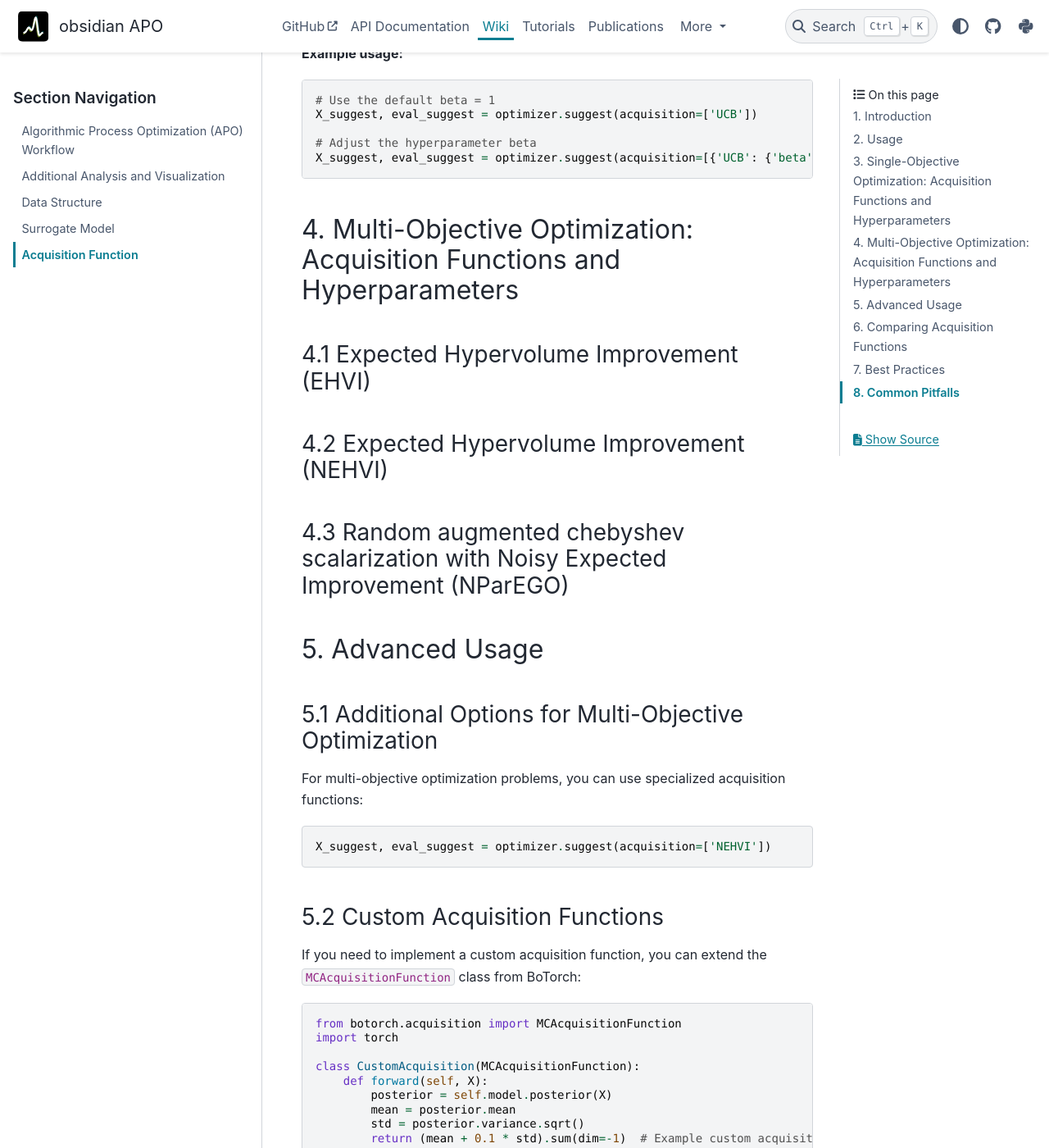
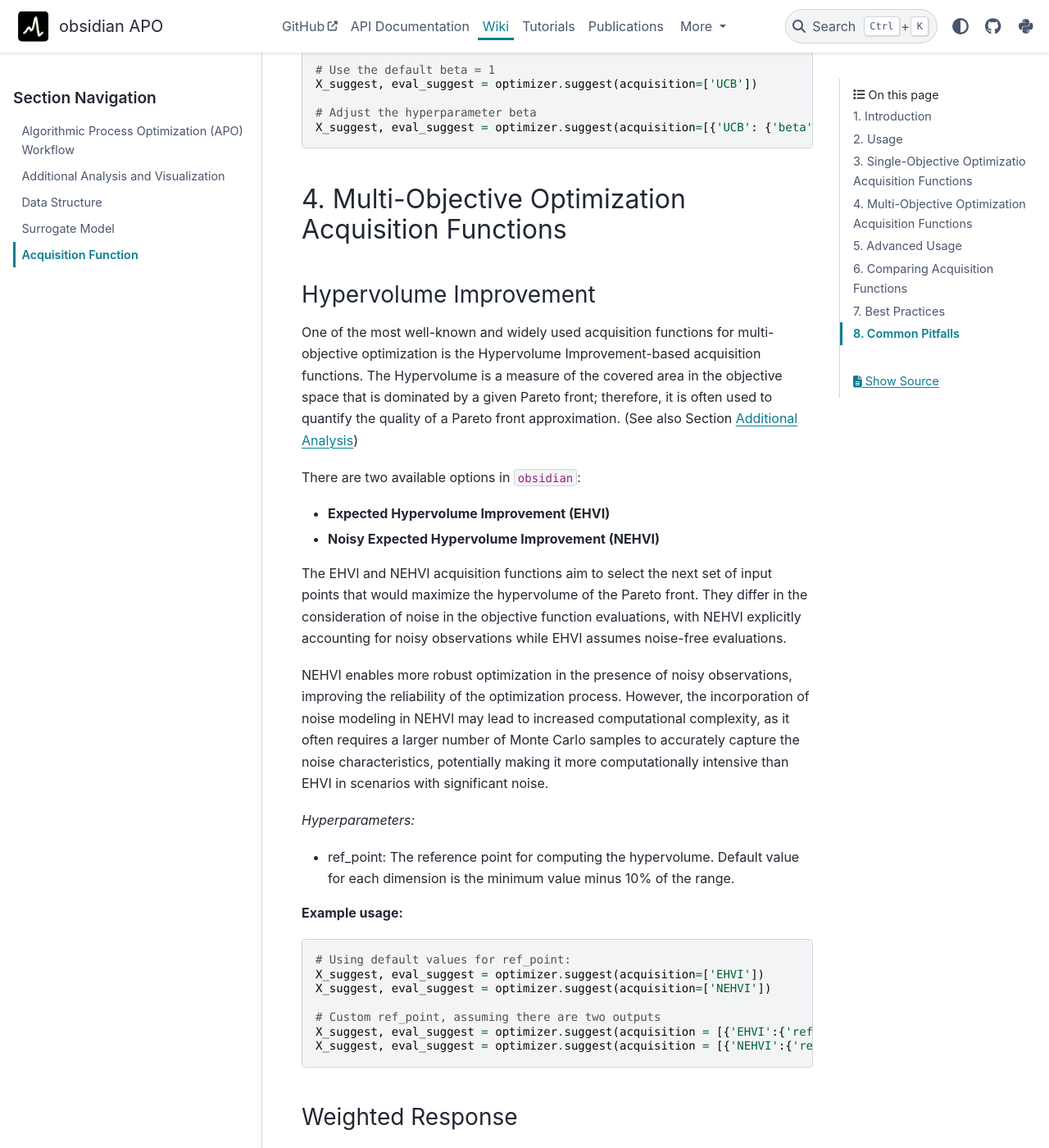
Before and after one commit to MSDLLCpapers/obsidian, a Sphinx documentation site: the page built from docs/wiki/5_AcquisitionFunction.md, in a window 1280 px wide and 1400 px high, scrolled down 4953 px. Shown: the whole window at 82% size. Built offline with Sphinx 7.4.7 and the PyData theme 0.15.4, drawn with Linux system fonts in a browser that asks for light colours; some of the changed text lies outside the part shown.

Commit message:
revise Hypervolume Improvement for MOO in 5_AcquisitionFunction.md

````diff
--- a/docs/wiki/5_AcquisitionFunction.md
+++ b/docs/wiki/5_AcquisitionFunction.md
@@ -65,10 +65,10 @@ The `acquisition` parameter should be always a list, containing either string or
 * If specifying custom hyperparameters for an acquisition function, use a dictionary element where the key is the acquisition function name and the value is a nested dictionary storing its hyperparameters (e.g., {'UCB': {'beta': 0.1}} for Upper Confidence Bound with a specified beta parameter).
 
 
-## 3. Single-Objective Optimization: Acquisition Functions and Hyperparameters
+## 3. Single-Objective Optimizatio Acquisition Functions
 
 
-### 3.1 Expected Improvement (EI)
+### Expected Improvement (EI)
 
 EI calculates the expected amount by which we will improve upon the current best observed value.
 
@@ -107,7 +107,7 @@ _Optional hyperparameters:_
     X_suggest, eval_suggest = optimizer.suggest(acquisition=[{'EI': {'inflate': 0.05}}])
     ```
 
-### 3.2 Noisy Expected Improvement (NEI)
+### Noisy Expected Improvement (NEI)
 
 NEI is a variant of EI that accounts for noise in the observations, making it more suitable for real-world problems with measurement uncertainty. It allows for more robust decision-making in selecting the next point for evaluation.
 
@@ -119,7 +119,7 @@ Currently NEI doesn't accept additional hyperparameters.
 X_suggest, eval_suggest = optimizer.suggest(acquisition=['NEI'])
 ```
 
-### 3.3 Probability of Improvement (PI)
+### Probability of Improvement (PI)
 
 PI is designed to aid in the efficient selection of candidate points by quantifying the probability of improving upon the current best observed value.
 Different from EI, which measures the expected amount of improvement by integrating over the posterior distribution, PI directly evaluates the probability of outperforming the best value, emphasizing the likelihood of improvement rather than the magnitude of improvement.
@@ -148,7 +148,7 @@ X_suggest, eval_suggest = optimizer.suggest(acquisition=['PI'])
 X_suggest, eval_suggest = optimizer.suggest(acquisition=[{'PI': {'inflate': 0.05}}])
 ```
 
-### 3.4 Upper Confidence Bound (UCB)
+### Upper Confidence Bound (UCB)
 
 UCB balances exploration and exploitation by selecting points with high predicted values or high uncertainty.
 
@@ -172,34 +172,46 @@ X_suggest, eval_suggest = optimizer.suggest(acquisition=['UCB'])
 X_suggest, eval_suggest = optimizer.suggest(acquisition=[{'UCB': {'beta': 2.0}}])
 ```
 
-## 4. Multi-Objective Optimization: Acquisition Functions and Hyperparameters
+## 4. Multi-Objective Optimization Acquisition Functions
+
+### Hypervolume Improvement
+
+One of the most well-known and widely used acquisition functions for multi-objective optimization is the Hypervolume Improvement-based acquisition functions.
+The Hypervolume is a measure of the covered area in the objective space that is dominated by a given Pareto front; therefore, it is often used to quantify the quality of a Pareto front approximation. (See also Section [Additional Analysis](2_Analysis_and_Visualization.md))
+
+There are two available options in `obsidian`:
+* **Expected Hypervolume Improvement (EHVI)**
+* **Noisy Expected Hypervolume Improvement (NEHVI)**
 
 
+The EHVI and NEHVI acquisition functions aim to select the next set of input points that would maximize the hypervolume of the Pareto front. They differ in the consideration of noise in the objective function evaluations, with NEHVI explicitly accounting for noisy observations while EHVI assumes noise-free evaluations.
 
-### 4.1 Expected Hypervolume Improvement (EHVI)
+NEHVI enables more robust optimization in the presence of noisy observations, improving the reliability of the optimization process. However, the incorporation of noise modeling in NEHVI may lead to increased computational complexity, as it often requires a larger number of Monte Carlo samples to accurately capture the noise characteristics, potentially making it more computationally intensive than EHVI in scenarios with significant noise.
 
+_Hyperparameters:_
+* ref_point: The reference point for computing the hypervolume. Default value for each dimension is the minimum value minus 10% of the range.
 
+**Example usage:**
 
-### 4.2 Expected Hypervolume Improvement (NEHVI)
+```python
+# Using default values for ref_point:
+X_suggest, eval_suggest = optimizer.suggest(acquisition=['EHVI'])
+X_suggest, eval_suggest = optimizer.suggest(acquisition=['NEHVI'])
 
+# Custom ref_point, assuming there are two outputs
+X_suggest, eval_suggest = optimizer.suggest(acquisition = [{'EHVI':{'ref_point':[5, 40]}}])
+X_suggest, eval_suggest = optimizer.suggest(acquisition = [{'NEHVI':{'ref_point':[-2, -30]}}])
+```
 
+### Weighted Response
 
-### 4.3 Random augmented chebyshev scalarization with Noisy Expected Improvement (NParEGO)
+* Random augmented chebyshev scalarization with Noisy Expected Improvement (NParEGO)
 
-
-
+* Additional scalarization options for multi-objective problems
 
 ## 5. Advanced Usage
 
-### 5.1 Additional Options for Multi-Objective Optimization
-
-For multi-objective optimization problems, you can use specialized acquisition functions:
-
-```python
-X_suggest, eval_suggest = optimizer.suggest(acquisition=['NEHVI'])
-```
-
-### 5.2 Custom Acquisition Functions
+### Custom Acquisition Functions
 
 If you need to implement a custom acquisition function, you can extend the `MCAcquisitionFunction` class from BoTorch:
 
@@ -224,6 +236,7 @@ Different acquisition functions have different strengths:
 - NEI and NEHVI are robust to noisy observations.
 - qMean is purely exploitative and can be useful in the final stages of optimization.
 - qSpaceFill is purely explorative and can be useful for initial space exploration.
+- EHVI is advantageous in noise-free or low-noise settings due to its computational efficiency, while NEHVI is better suited for scenarios with significant noise, offering improved robustness at the cost of potentially higher computational demands.
 
 ## 7. Best Practices
 
````
